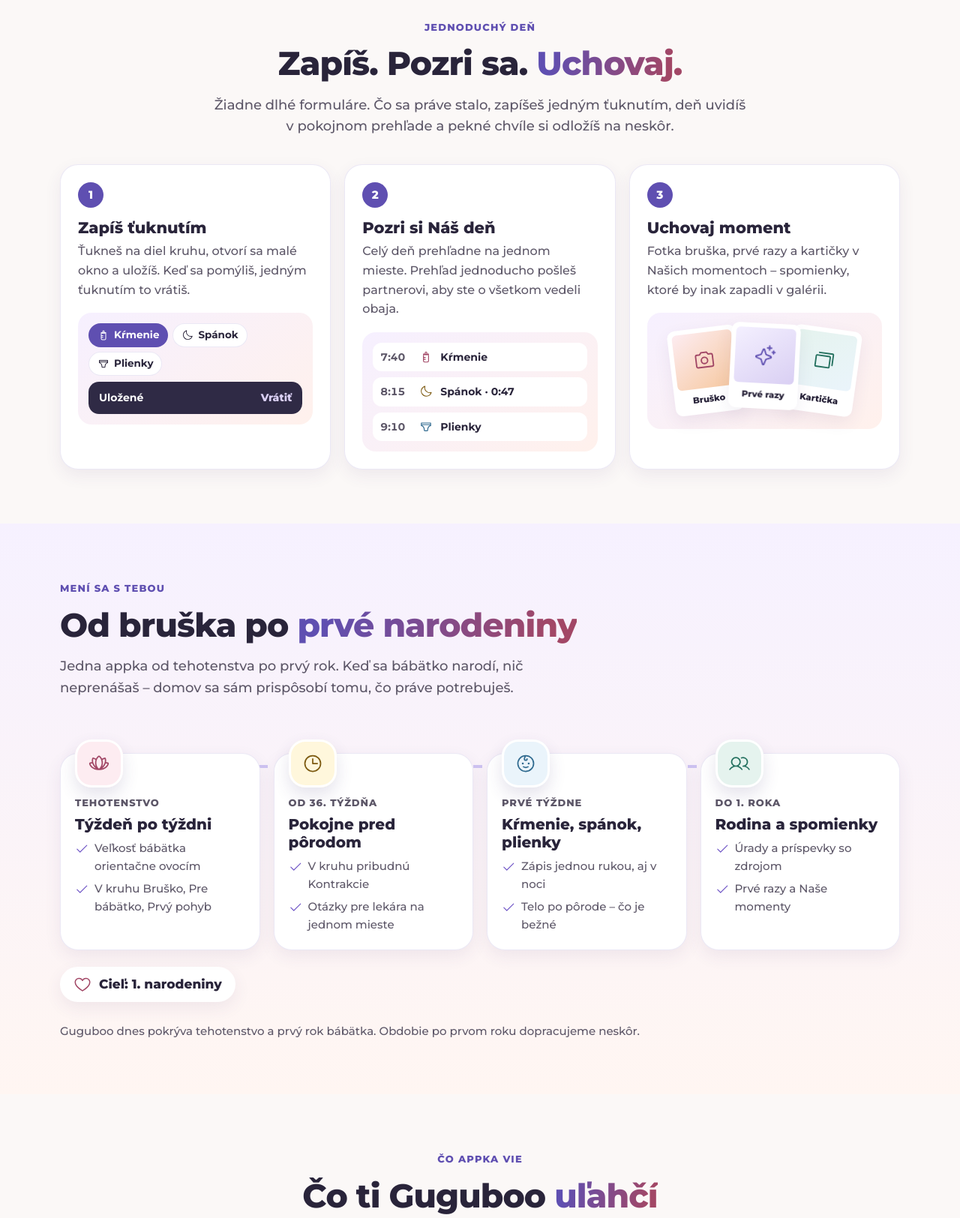
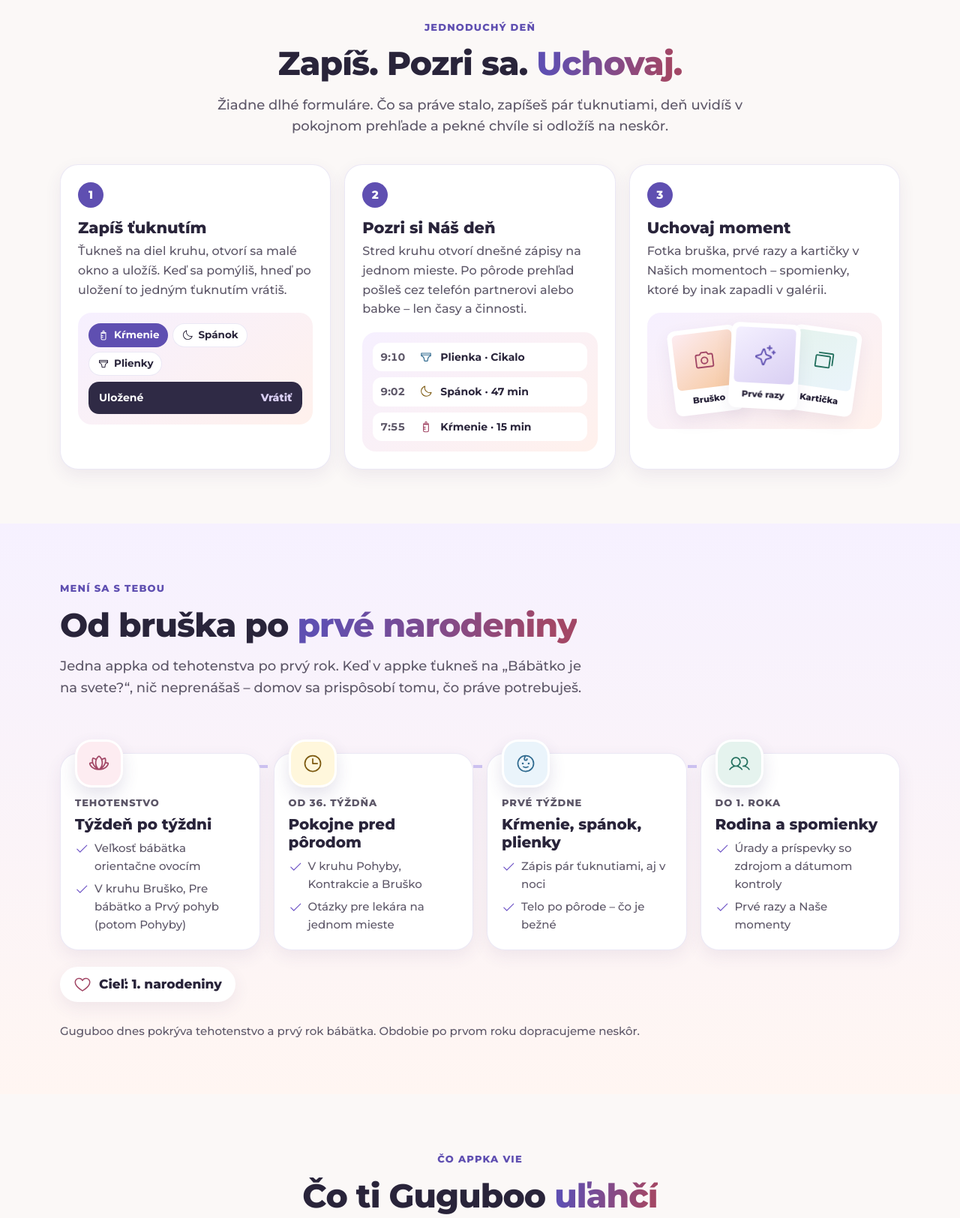
Before and after one commit to matejtumamosa/Guguboo, a plain HTML site: page guguboo-master/web.html in a window 1280 px wide. Shown: the part 980-2604 px from the top of the page at 75% size. Drawn offline with Linux system fonts and the light colour scheme.

Commit message:
Auto-uloženie 2026-11-16 21:02 (v2)
Zmenené: guguboo-master/web.html

```diff
--- a/guguboo-master/web.html
+++ b/guguboo-master/web.html
@@ -19,6 +19,8 @@
     bez AI, účtov, synchronizácie, komunity a diagnóz. Ukážky appky sú kreslené v HTML/CSS/SVG.
     Ikony = cesty z iconPaths vo v5-mobile.js (Phosphor, 256×256); navyše len „check“ (Phosphor, rovnaký štýl).
     Formulár testeriek cez Netlify Forms (data-netlify) – štruktúra, názvy polí, text súhlasu a validácia sú zachované.
+    Content & Safety (16. 11. 2026): texty a ukážkové údaje overené proti appke Master a content/*.js – zoznam zmien
+    v guguboo-v2/docs/master/WEB_KONTROLA.md. Sumy: content/life-admin-sk.js + socpoist.sk (overené 16. 11. 2026).
   -->
   <style>
     :root {
@@ -439,7 +441,7 @@
         <div class="rv">
           <p class="eyebrow"><svg class="ic" style="width:18px;height:18px" aria-hidden="true"><use href="#i-sparkle"/></svg>Po slovensky · tehotenstvo a prvý rok</p>
           <h1 id="h1">Pokojný sprievodca <span class="grad">od bruška po prvé narodeniny</span></h1>
-          <p class="lead">Guguboo ti pomôže v tehotenstve aj v prvom roku bábätka – v bežnom dni, pri spomienkach aj pri úradoch. Jedným ťuknutím, bez tlaku a bez hodnotenia.</p>
+          <p class="lead">Guguboo ti pomôže v tehotenstve aj v prvom roku bábätka – v bežnom dni, pri spomienkach aj pri úradoch. Pár ťuknutiami, bez tlaku a bez hodnotenia.</p>
           <div class="ctas">
             <a class="btn btn-main" href="app.html">Otvoriť appku</a>
             <a class="btn btn-ghost" href="#testovanie">Chcem testovať</a>
@@ -451,7 +453,7 @@
           </ul>
         </div>
 
-        <div class="stage rv" role="img" aria-label="Ukážka domova appky Guguboo: odznak 14. týždňa s kiwi, kruh rýchlych záznamov Bruško, Pre bábätko a Prvý pohyb so stredom Náš deň.">
+        <div class="stage rv" role="img" aria-label="Ukážka domova appky Guguboo: odznak 14. týždňa s kiwi, kruh rýchlych záznamov Bruško, Pre bábätko a Prvý pohyb so stredom Náš deň – Prehľad.">
           <div class="phone" aria-hidden="true">
             <div class="screen">
               <div class="sbar"><span>9:41</span><i></i></div>
@@ -472,10 +474,10 @@
                   <circle cx="150" cy="150" r="60" fill="url(#g-mid)"/>
                   <g transform="translate(138 116)" fill="#5f4fb1"><svg width="24" height="24" viewBox="0 0 256 256"><path d="M120,40V16a8,8,0,0,1,16,0V40a8,8,0,0,1-16,0Zm72,88a64,64,0,1,1-64-64A64.07,64.07,0,0,1,192,128Zm-16,0a48,48,0,1,0-48,48A48.05,48.05,0,0,0,176,128ZM58.34,69.66A8,8,0,0,0,69.66,58.34l-16-16A8,8,0,0,0,42.34,53.66Zm0,116.68-16,16a8,8,0,0,0,11.32,11.32l16-16a8,8,0,0,0-11.32-11.32ZM192,72a8,8,0,0,0,5.66-2.34l16-16a8,8,0,0,0-11.32-11.32l-16,16A8,8,0,0,0,192,72Zm5.66,114.34a8,8,0,0,0-11.32,11.32l16,16a8,8,0,0,0,11.32-11.32ZM48,128a8,8,0,0,0-8-8H16a8,8,0,0,0,0,16H40A8,8,0,0,0,48,128Zm80,80a8,8,0,0,0-8,8v24a8,8,0,0,0,16,0V216A8,8,0,0,0,128,208Zm112-88H216a8,8,0,0,0,0,16h24a8,8,0,0,0,0-16Z"/></svg></g>
                   <text class="ct" x="150" y="162" font-size="19">Náš deň</text>
-                  <text class="ct" x="150" y="182" font-size="12" fill="#5d5768" style="font-weight:700">prehľad dňa</text>
+                  <text class="ct" x="150" y="182" font-size="12" fill="#5d5768" style="font-weight:700">Prehľad</text>
                 </svg>
               </div>
-              <div class="m-today"><span class="sq"><svg class="ic"><use href="#i-question"/></svg></span><div><small>Dnes stačí jedno</small><b>Pripraviť otázky pre lekára</b></div></div>
+              <div class="m-today"><span class="sq"><svg class="ic"><use href="#i-question"/></svg></span><div><small>Dnes stačí jedno</small><b>Ulož kontakt na gynekológa</b></div></div>
               <div class="m-tabs">
                 <span class="on"><svg class="ic"><use href="#i-home"/></svg>Domov</span>
                 <span><svg class="ic"><use href="#i-baby"/></svg>Bábätko</span>
@@ -484,7 +486,7 @@
               </div>
             </div>
           </div>
-          <div class="float f1" aria-hidden="true"><span class="sq t-fam"><svg class="ic"><use href="#i-lock"/></svg></span><span>Údaje len v telefóne<small>bez účtu a servera</small></span></div>
+          <div class="float f1" aria-hidden="true"><span class="sq t-fam"><svg class="ic"><use href="#i-lock"/></svg></span><span>Záznamy len v telefóne<small>bez účtu a registrácie</small></span></div>
           <div class="float f2" aria-hidden="true"><span class="sq t-mama"><svg class="ic"><use href="#i-memory"/></svg></span><span>Fotka bruška<small>uložená v Našich momentoch</small></span></div>
         </div>
       </div>
@@ -508,13 +510,13 @@
         <div class="center rv">
           <p class="eyebrow">Jednoduchý deň</p>
           <h2 id="h-ako">Zapíš. Pozri sa. <span class="grad">Uchovaj.</span></h2>
-          <p class="intro">Žiadne dlhé formuláre. Čo sa práve stalo, zapíšeš jedným ťuknutím, deň uvidíš v pokojnom prehľade a pekné chvíle si odložíš na neskôr.</p>
+          <p class="intro">Žiadne dlhé formuláre. Čo sa práve stalo, zapíšeš pár ťuknutiami, deň uvidíš v pokojnom prehľade a pekné chvíle si odložíš na neskôr.</p>
         </div>
         <div class="steps">
           <article class="step rv">
             <span class="num" aria-hidden="true">1</span>
             <h3>Zapíš ťuknutím</h3>
-            <p>Ťukneš na diel kruhu, otvorí sa malé okno a uložíš. Keď sa pomýliš, jedným ťuknutím to vrátiš.</p>
+            <p>Ťukneš na diel kruhu, otvorí sa malé okno a uložíš. Keď sa pomýliš, hneď po uložení to jedným ťuknutím vrátiš.</p>
             <div class="viz" aria-hidden="true">
               <div class="chipline"><span class="chip on"><svg class="ic"><use href="#i-feeding"/></svg>Kŕmenie</span><span class="chip"><svg class="ic"><use href="#i-moon"/></svg>Spánok</span><span class="chip"><svg class="ic"><use href="#i-diaper"/></svg>Plienky</span></div>
               <div class="toast"><span>Uložené</span><u>Vrátiť</u></div>
@@ -523,11 +525,11 @@
           <article class="step rv">
             <span class="num" aria-hidden="true">2</span>
             <h3>Pozri si Náš deň</h3>
-            <p>Celý deň prehľadne na jednom mieste. Prehľad jednoducho pošleš partnerovi, aby ste o všetkom vedeli obaja.</p>
+            <p>Stred kruhu otvorí dnešné zápisy na jednom mieste. Po pôrode prehľad pošleš cez telefón partnerovi alebo babke – len časy a činnosti.</p>
             <div class="viz" aria-hidden="true">
-              <div class="row"><time>7:40</time><svg class="ic" style="color:#a24766"><use href="#i-feeding"/></svg>Kŕmenie</div>
-              <div class="row"><time>8:15</time><svg class="ic" style="color:#7d5a10"><use href="#i-moon"/></svg>Spánok · 0:47</div>
-              <div class="row"><time>9:10</time><svg class="ic" style="color:#2f6a8f"><use href="#i-diaper"/></svg>Plienky</div>
+              <div class="row"><time>9:10</time><svg class="ic" style="color:#2f6a8f"><use href="#i-diaper"/></svg>Plienka · Cikalo</div>
+              <div class="row"><time>9:02</time><svg class="ic" style="color:#7d5a10"><use href="#i-moon"/></svg>Spánok · 47 min</div>
+              <div class="row"><time>7:55</time><svg class="ic" style="color:#a24766"><use href="#i-feeding"/></svg>Kŕmenie · 15 min</div>
             </div>
           </article>
           <article class="step rv">
@@ -552,7 +554,7 @@
         <div class="rv">
           <p class="eyebrow">Mení sa s tebou</p>
           <h2 id="h-cesta">Od bruška po <span class="grad">prvé narodeniny</span></h2>
-          <p class="intro">Jedna appka od tehotenstva po prvý rok. Keď sa bábätko narodí, nič neprenášaš – domov sa sám prispôsobí tomu, čo práve potrebuješ.</p>
+          <p class="intro">Jedna appka od tehotenstva po prvý rok. Keď v appke ťukneš na „Bábätko je na svete?“, nič neprenášaš – domov sa prispôsobí tomu, čo práve potrebuješ.</p>
         </div>
         <div class="journey">
           <article class="stop rv">
@@ -561,7 +563,7 @@
             <h3>Týždeň po týždni</h3>
             <ul>
               <li><svg class="ic" aria-hidden="true"><use href="#i-check"/></svg>Veľkosť bábätka orientačne ovocím</li>
-              <li><svg class="ic" aria-hidden="true"><use href="#i-check"/></svg>V kruhu Bruško, Pre bábätko, Prvý pohyb</li>
+              <li><svg class="ic" aria-hidden="true"><use href="#i-check"/></svg>V kruhu Bruško, Pre bábätko a Prvý pohyb (potom Pohyby)</li>
             </ul>
           </article>
           <article class="stop rv">
@@ -569,7 +571,7 @@
             <span class="when">Od 36. týždňa</span>
             <h3>Pokojne pred pôrodom</h3>
             <ul>
-              <li><svg class="ic" aria-hidden="true"><use href="#i-check"/></svg>V kruhu pribudnú Kontrakcie</li>
+              <li><svg class="ic" aria-hidden="true"><use href="#i-check"/></svg>V kruhu Pohyby, Kontrakcie a Bruško</li>
               <li><svg class="ic" aria-hidden="true"><use href="#i-check"/></svg>Otázky pre lekára na jednom mieste</li>
             </ul>
           </article>
@@ -578,7 +580,7 @@
             <span class="when">Prvé týždne</span>
             <h3>Kŕmenie, spánok, plienky</h3>
             <ul>
-              <li><svg class="ic" aria-hidden="true"><use href="#i-check"/></svg>Zápis jednou rukou, aj v noci</li>
+              <li><svg class="ic" aria-hidden="true"><use href="#i-check"/></svg>Zápis pár ťuknutiami, aj v noci</li>
               <li><svg class="ic" aria-hidden="true"><use href="#i-check"/></svg>Telo po pôrode – čo je bežné</li>
             </ul>
           </article>
@@ -587,7 +589,7 @@
             <span class="when">Do 1. roka</span>
             <h3>Rodina a spomienky</h3>
             <ul>
-              <li><svg class="ic" aria-hidden="true"><use href="#i-check"/></svg>Úrady a príspevky so zdrojom</li>
+              <li><svg class="ic" aria-hidden="true"><use href="#i-check"/></svg>Úrady a príspevky so zdrojom a dátumom kontroly</li>
               <li><svg class="ic" aria-hidden="true"><use href="#i-check"/></svg>Prvé razy a Naše momenty</li>
             </ul>
           </article>
@@ -615,7 +617,7 @@
             <p>Po pôrode na to nadviaže Tvoj mesiac – len overené vety so zdrojom.</p>
             <ul class="ticks">
               <li><svg class="ic" aria-hidden="true"><use href="#i-check"/></svg>Krátko na prvý pohľad, viac pod „Viac“</li>
-              <li><svg class="ic" aria-hidden="true"><use href="#i-check"/></svg>Každá informácia s odkazom na zdroj</li>
+              <li><svg class="ic" aria-hidden="true"><use href="#i-check"/></svg>Pri texte odkaz na zdroj (NHS)</li>
             </ul>
           </div>
           <div class="feat-art" role="img" aria-label="Ukážka okna Tvoj týždeň: 14. týždeň, bábätko má približne 8,5 centimetra, ako kiwi. Zdroj NHS.">
@@ -627,7 +629,7 @@
               </div>
               <div class="big-fruit" style="margin-top:18px"></div>
               <p class="size"><b>približne 8,5 cm</b>ako kiwi</p>
-              <span class="src"><svg class="ic" style="width:16px;height:16px"><use href="#i-book"/></svg>Zdroj: NHS · týždeň 14</span>
+              <span class="src"><svg class="ic" style="width:16px;height:16px"><use href="#i-book"/></svg>Zdroj: NHS (zhrnuté)</span>
             </div>
           </div>
         </div>
@@ -637,12 +639,12 @@
           <div>
             <span class="area a-home"><svg class="ic" aria-hidden="true"><use href="#i-home"/></svg>Domov</span>
             <h3>Kruh rýchlych záznamov so živým stredom</h3>
-            <p>Najčastejšie veci zapíšeš priamo z domova. Stred kruhu ukazuje, čo práve beží – napríklad spánok – a jedným ťuknutím ho ukončíš.</p>
-            <p>Pri každom dieli vidíš, kedy bol posledný záznam. Bez počítadiel a bez výčitiek – po dni sa údaj jednoducho stratí z pohľadu.</p>
+            <p>Najčastejšie veci zapíšeš priamo z domova. Keď niečo beží – napríklad spánok –, stred kruhu ukazuje čas a jedným ťuknutím to ukončíš. Inak stred otvorí Náš deň (večer a v noci Naša noc) – prehľad dnešných zápisov.</p>
+            <p>Pri dieloch vidíš, kedy bol posledný záznam. Bez počítadiel a bez výčitiek – po 24 hodinách údaj z kruhu zmizne.</p>
             <ul class="ticks">
               <li><svg class="ic" aria-hidden="true"><use href="#i-check"/></svg>Ťuk nikdy neuloží hneď – najprv malé okno</li>
               <li><svg class="ic" aria-hidden="true"><use href="#i-check"/></svg>Po uložení „Uložené · Vrátiť“</li>
-              <li><svg class="ic" aria-hidden="true"><use href="#i-check"/></svg>Od 36. týždňa v kruhu pribudnú Kontrakcie</li>
+              <li><svg class="ic" aria-hidden="true"><use href="#i-check"/></svg>Od 36. týždňa sú v kruhu Pohyby, Kontrakcie a Bruško</li>
             </ul>
           </div>
           <div class="feat-art">
@@ -652,7 +654,7 @@
             </div>
             <div class="ring-wrap">
               <svg class="ring" id="demo-ring" viewBox="0 0 300 300" role="img" aria-labelledby="demo-ring-t">
-                <title id="demo-ring-t">Kruh po pôrode: Kŕmenie, Spánok, Plienky. V strede: Spí 0:47, Zobudilo sa.</title>
+                <title id="demo-ring-t">Kruh po pôrode: Kŕmenie, Spánok, Plienky. V strede: Spí 47:12, Zobudilo sa.</title>
                 <use href="#ring-segs"/>
                 <text class="lbl c1"><textPath href="#arc-a" startOffset="50%" text-anchor="middle" dominant-baseline="middle" data-l="1">Kŕmenie</textPath></text>
                 <text class="lbl c2"><textPath href="#arc-b" startOffset="50%" text-anchor="middle" dominant-baseline="middle" data-l="2">Spánok</textPath></text>
@@ -660,11 +662,11 @@
                 <circle class="pulse" cx="150" cy="150" r="64" fill="#d9cff3"/>
                 <circle cx="150" cy="150" r="60" fill="url(#g-mid)"/>
                 <text class="ct" x="150" y="134" font-size="15" data-c="1">Spí</text>
-                <text class="ct" x="150" y="160" font-size="26" data-c="2">0:47</text>
+                <text class="ct" x="150" y="160" font-size="26" data-c="2">47:12</text>
                 <rect x="104" y="170" width="92" height="24" rx="12" fill="#5f4fb1" data-c="bg"/>
                 <text class="ct" x="150" y="186.5" font-size="11.5" fill="#fff" style="fill:#fff" data-c="3">Zobudilo sa</text>
               </svg>
-              <div class="float r1" aria-hidden="true" data-f="1"><span class="sq t-mama"><svg class="ic"><use href="#i-clock"/></svg></span><span><b data-f-t>Kŕmenie</b><small data-f-s>naposledy pred 2 h</small></span></div>
+              <div class="float r1" aria-hidden="true" data-f="1"><span class="sq t-mama"><svg class="ic"><use href="#i-clock"/></svg></span><span><b data-f-t>Kŕmenie</b><small data-f-s>pred 2 h · ľavý</small></span></div>
               <div class="float r2" aria-hidden="true"><span class="sq" style="background:#2f2a45;color:#fff"><svg class="ic"><use href="#i-check"/></svg></span><span>Uložené<small>Vrátiť</small></span></div>
             </div>
           </div>
@@ -972,10 +974,11 @@
       // Ukážka kruhu: po pôrode / tehotenstvo (texty presne ako v appke)
       const ring = document.getElementById("demo-ring");
       const modes = {
-        po:   { l: ["Kŕmenie", "Spánok", "Plienky"], c: ["Spí", "0:47", "Zobudilo sa"], f: ["Kŕmenie", "naposledy pred 2 h"],
-                t: "Kruh po pôrode: Kŕmenie, Spánok, Plienky. V strede: Spí 0:47, Zobudilo sa." },
-        pred: { l: ["Bruško", "Pre bábätko", "Prvý pohyb"], c: ["", "Náš deň", "Otvoriť"], f: ["Bruško", "naposledy pred 2 h"],
-                t: "Kruh v tehotenstve: Bruško, Pre bábätko, Prvý pohyb. V strede: Náš deň. Od 36. týždňa pribudnú Kontrakcie." }
+        // Content & Safety 16. 11.: texty podľa g2qSegments/g2qCenter vo v5-mobile.js (čas mm:ss, stred „Náš deň · Prehľad“, „naposledy“ pri Bruško = týždeň fotky)
+        po:   { l: ["Kŕmenie", "Spánok", "Plienky"], c: ["Spí", "47:12", "Zobudilo sa"], f: ["Kŕmenie", "pred 2 h · ľavý"],
+                t: "Kruh po pôrode: Kŕmenie, Spánok, Plienky. V strede: Spí 47:12, Zobudilo sa." },
+        pred: { l: ["Bruško", "Pre bábätko", "Prvý pohyb"], c: ["", "Náš deň", "Prehľad"], f: ["Bruško", "14. t. ✓"],
+                t: "Kruh v tehotenstve: Bruško, Pre bábätko, Prvý pohyb. V strede: Náš deň – prehľad dnešných zápisov. Od 36. týždňa sú v kruhu Pohyby, Kontrakcie a Bruško." }
       };
       document.querySelectorAll("[data-ring]").forEach(btn => btn.addEventListener("click", () => {
         const m = modes[btn.dataset.ring];
```
